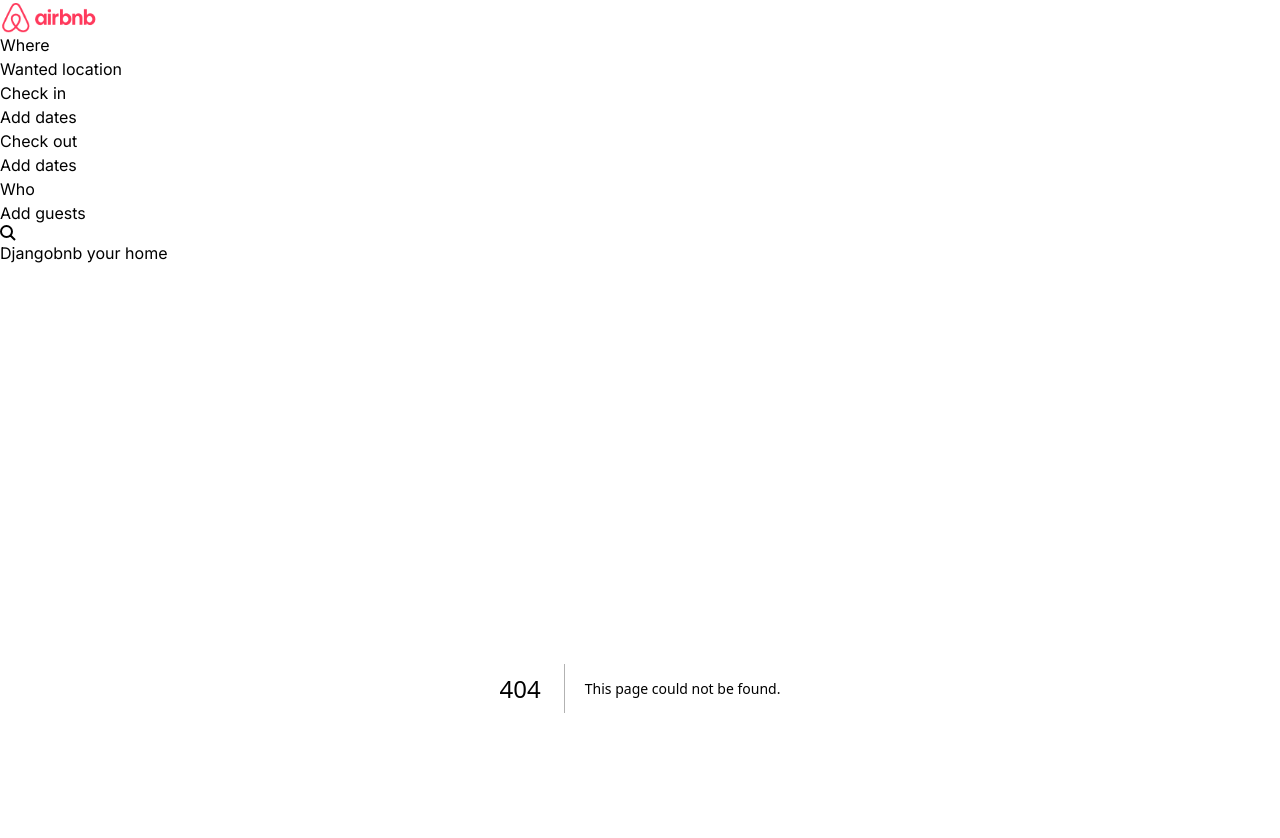
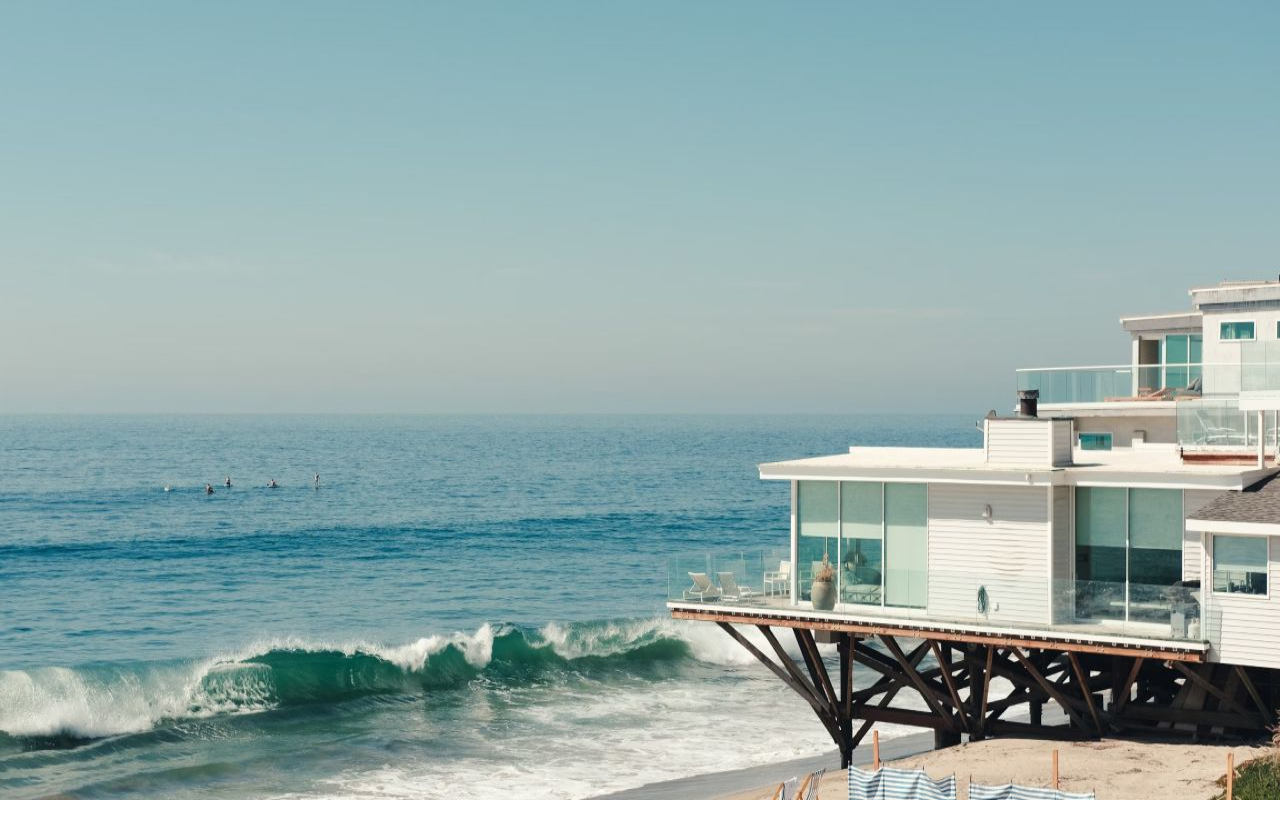
Before and after one commit to kodaishiotsuki/djangobnb_frontend, a Next.js app: page /properties/1 in a window 1280 px wide. Before the commit this address had no page. Shown: the top 838 px of the page. After the commit the page ends 800 px from the top, so only its background shows below. Built offline with nearby package versions, Linux system fonts and the light colour scheme.

Commit message:
fix:create propertyDetailPage

```diff
--- /dev/null
+++ b/app/components/properties/ReservationSidebar.tsx
@@ -0,0 +1,51 @@
+"use client";
+
+const ReservationSidebar = () => {
+  return (
+    <aside className="mt-6 p-6 col-span-2 rounded-xl border border-gray-300 shadow-xl">
+      <h2 className="mb-5 text-2xl">$200 per night</h2>
+
+      <div className="mb-6 p-3 border border-gray-400 rounded-xl">
+        <label className="mb-2 block font-bold text-xs">Guests</label>
+
+        <select className="w-full -ml-1 text-xm">
+          <option>1</option>
+          <option>2</option>
+          <option>3</option>
+          <option>4</option>
+          <option>5</option>
+          <option>6</option>
+          <option>7</option>
+          <option>8</option>
+          <option>9</option>
+        </select>
+      </div>
+
+      <div className="w-full mb-6 py-6 text-center text-white bg-airbnb hover:bg-airbnb-dark rounded-xl">
+        Book
+      </div>
+
+      <div className="mb-4 flex justify-between align-center">
+        <p>$200 * 4 nights</p>
+
+        <p>$800</p>
+      </div>
+
+      <div className="mb-4 flex justify-between align-center">
+        <p>Djangobnb fee</p>
+
+        <p>$40</p>
+      </div>
+
+      <hr />
+
+      <div className="mt-4 flex justify-between align-center font-bold">
+        <p>Total</p>
+
+        <p>$840</p>
+      </div>
+    </aside>
+  );
+};
+
+export default ReservationSidebar;
--- /dev/null
+++ b/app/properties/[id]/page.tsx
@@ -0,0 +1,50 @@
+import ReservationSidebar from "@/app/components/properties/ReservationSidebar";
+import Image from "next/image";
+
+const PropertyDetailPage = async () => {
+  return (
+    <main className="max-w-[1500px] mx-auto px-6 pb-6">
+      <div className="w-full h-[64vh] mb-4 overflow-hidden rounded-xl relative">
+        <Image
+          fill
+          src="/beach_1.jpg"
+          className="object-cover w-full h-full"
+          alt="Beach house"
+        />
+      </div>
+
+      <div className="grid grid-cols-1 md:grid-cols-5 gap-4">
+        <div className="py-6 pr-6 col-span-3">
+          <h1 className="mb-4 text-4xl">property title</h1>
+
+          <span className="mb-6 block text-lg text-gray-600">
+            2 guests - 4 bedrooms - 1 bathrooms
+          </span>
+
+          <hr />
+
+          <div className="py-6 flex items-center space-x-4">
+            <Image
+              src="/profile_pic_1.jpg"
+              width={50}
+              height={50}
+              className="rounded-full"
+              alt="The user name"
+            />
+            <p>
+              <strong>hoge</strong> is your host
+            </p>
+          </div>
+
+          <hr />
+
+          <p className="mt-6 text-lg">property description</p>
+        </div>
+
+        <ReservationSidebar />
+      </div>
+    </main>
+  );
+};
+
+export default PropertyDetailPage;
```
